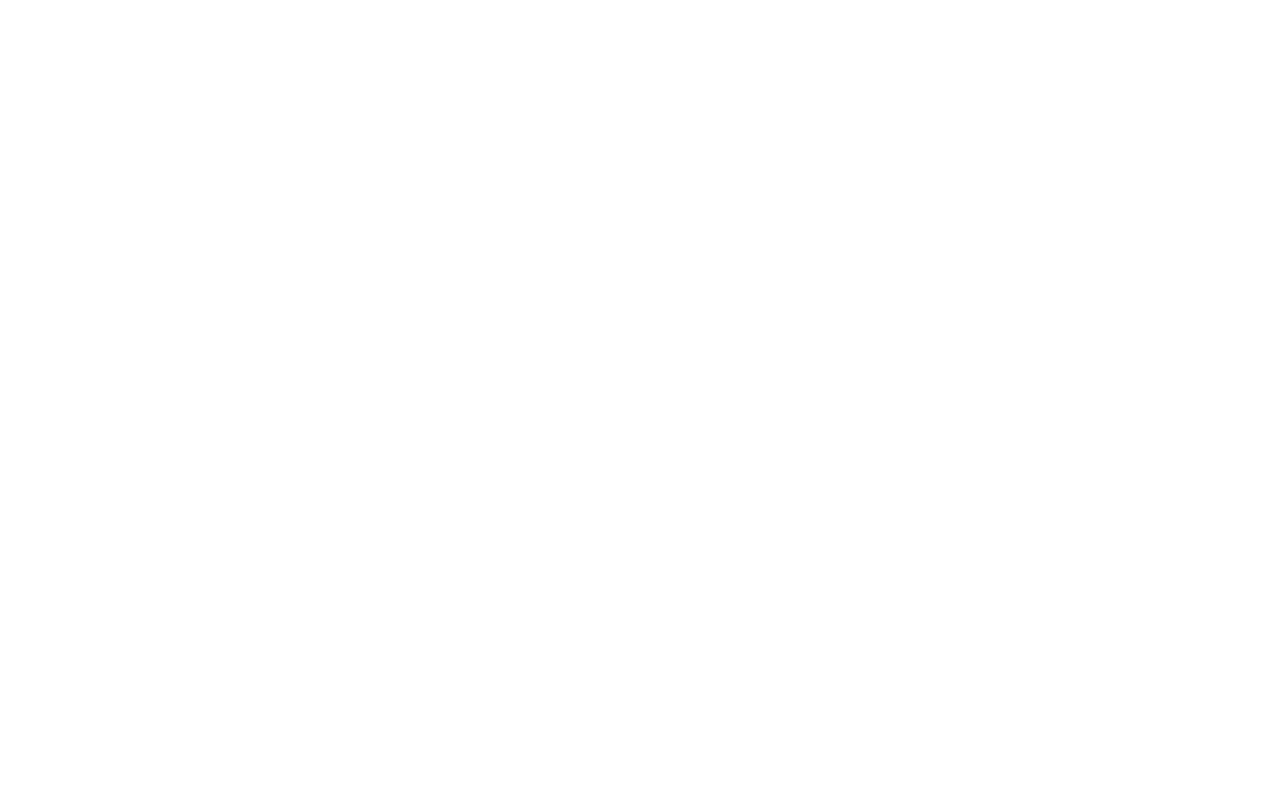
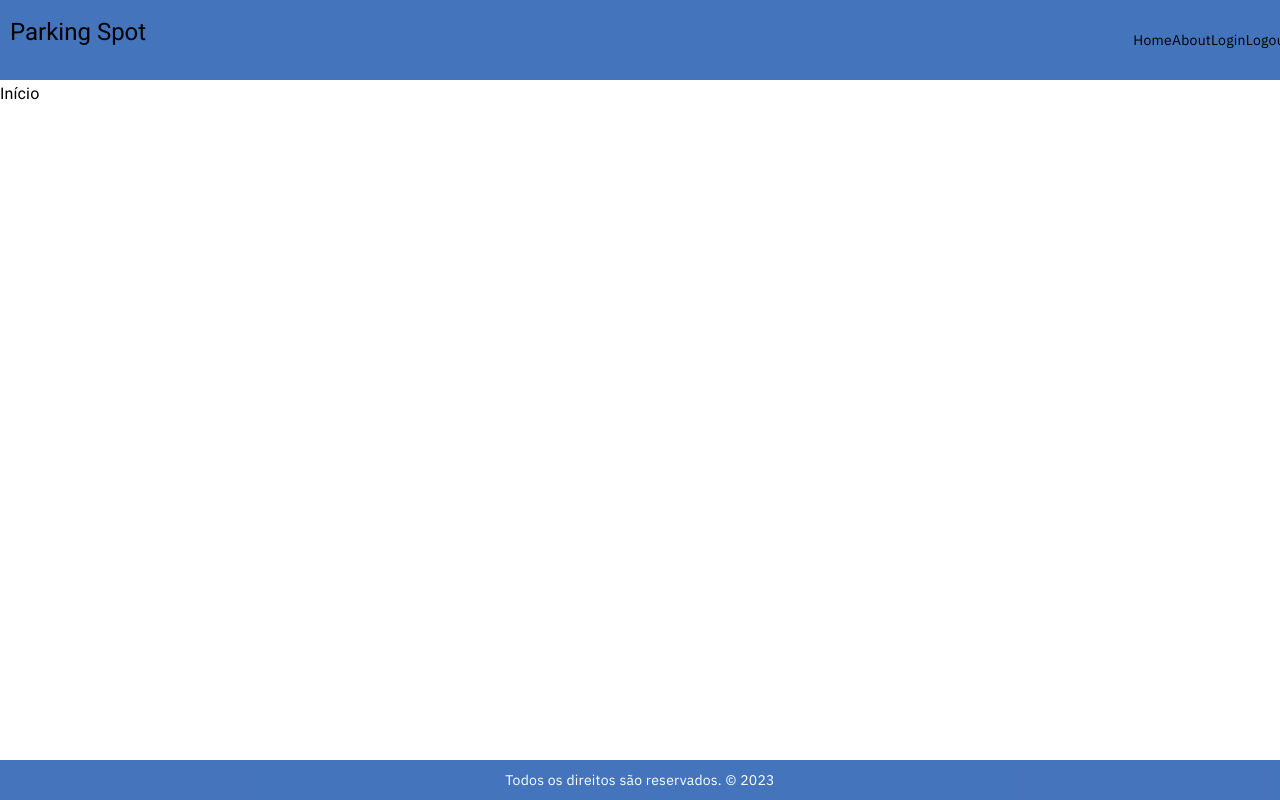
Before and after one commit to FelipeStefan0/parking-spot-control, an Angular app in the folder parking-control-front/: page / in a window 1280 px wide. Built offline with nearby package versions, Linux system fonts and the light colour scheme.

Commit message:
feat: construção do header geral

```diff
--- a/parking-control-front/src/app/shared/components/header/header.component.html
+++ b/parking-control-front/src/app/shared/components/header/header.component.html
@@ -1 +1,11 @@
-<p>header works!</p>
+<div class="container">
+  <div>
+    <h1>Parking Spot</h1>
+  </div>
+  <div>
+    <span><a routerLink="'/'">Home</a></span>
+    <span>About</span>
+    <span>Login</span>
+    <span>Logout</span>
+  </div>
+</div>
--- a/parking-control-front/src/app/shared/components/header/header.component.scss
+++ b/parking-control-front/src/app/shared/components/header/header.component.scss
@@ -0,0 +1,12 @@
+.container {
+  background-color: rgba(52, 104, 182, 0.918);
+  width: 100%;
+  height: 5rem;
+
+  padding: 0 .625rem 0 .625rem;
+
+  display: flex;
+  justify-content: space-between;
+  align-items: center;
+
+}
--- a/parking-control-front/src/app/shared/components/header/header.component.ts
+++ b/parking-control-front/src/app/shared/components/header/header.component.ts
@@ -3,8 +3,7 @@
 @Component({
   selector: 'app-header',
   templateUrl: './header.component.html',
-  styleUrls: ['./header.component.scss'],
-  standalone: true,
+  styleUrls: ['./header.component.scss']
 })
 export class HeaderComponent {
 
```
